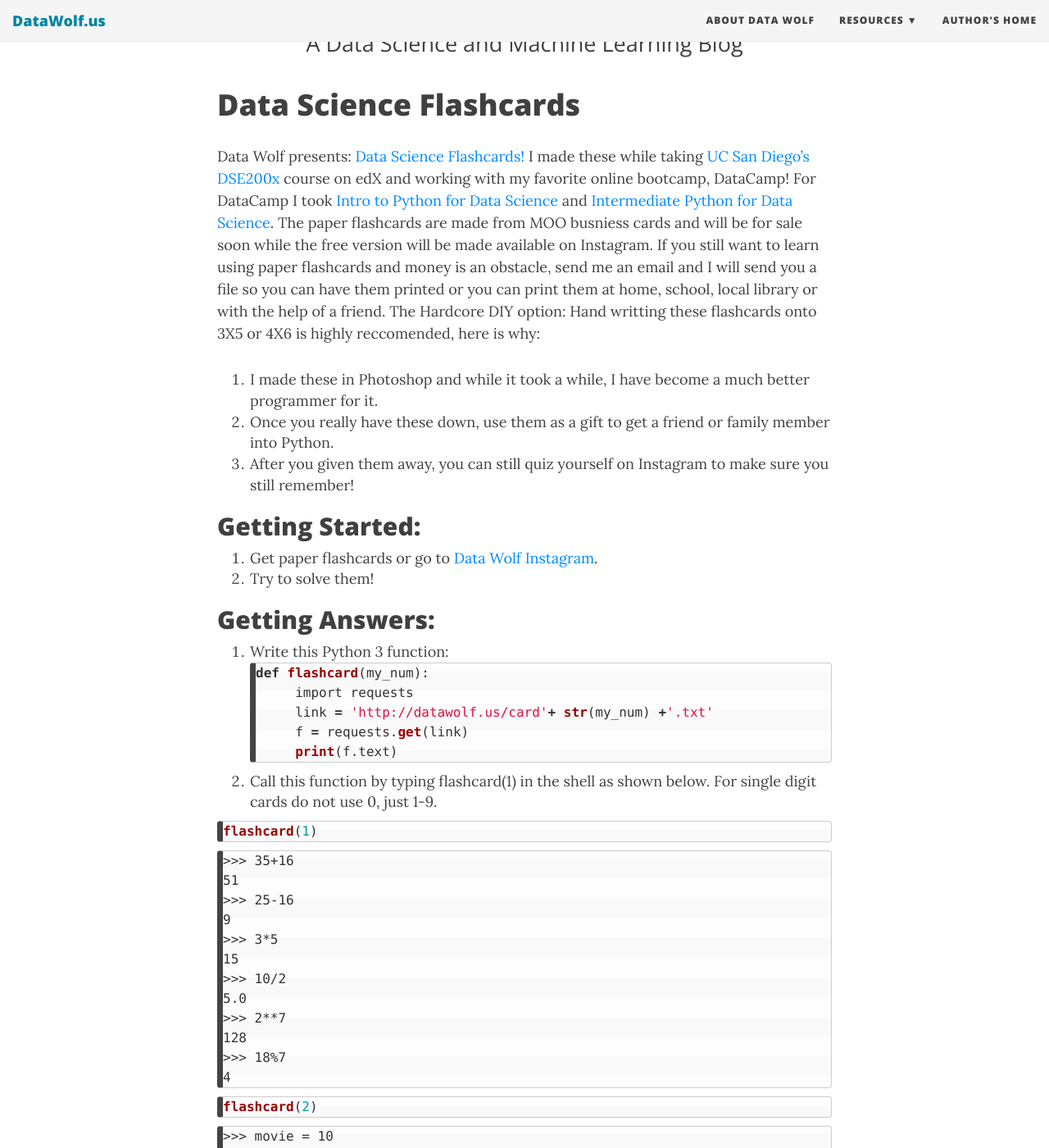
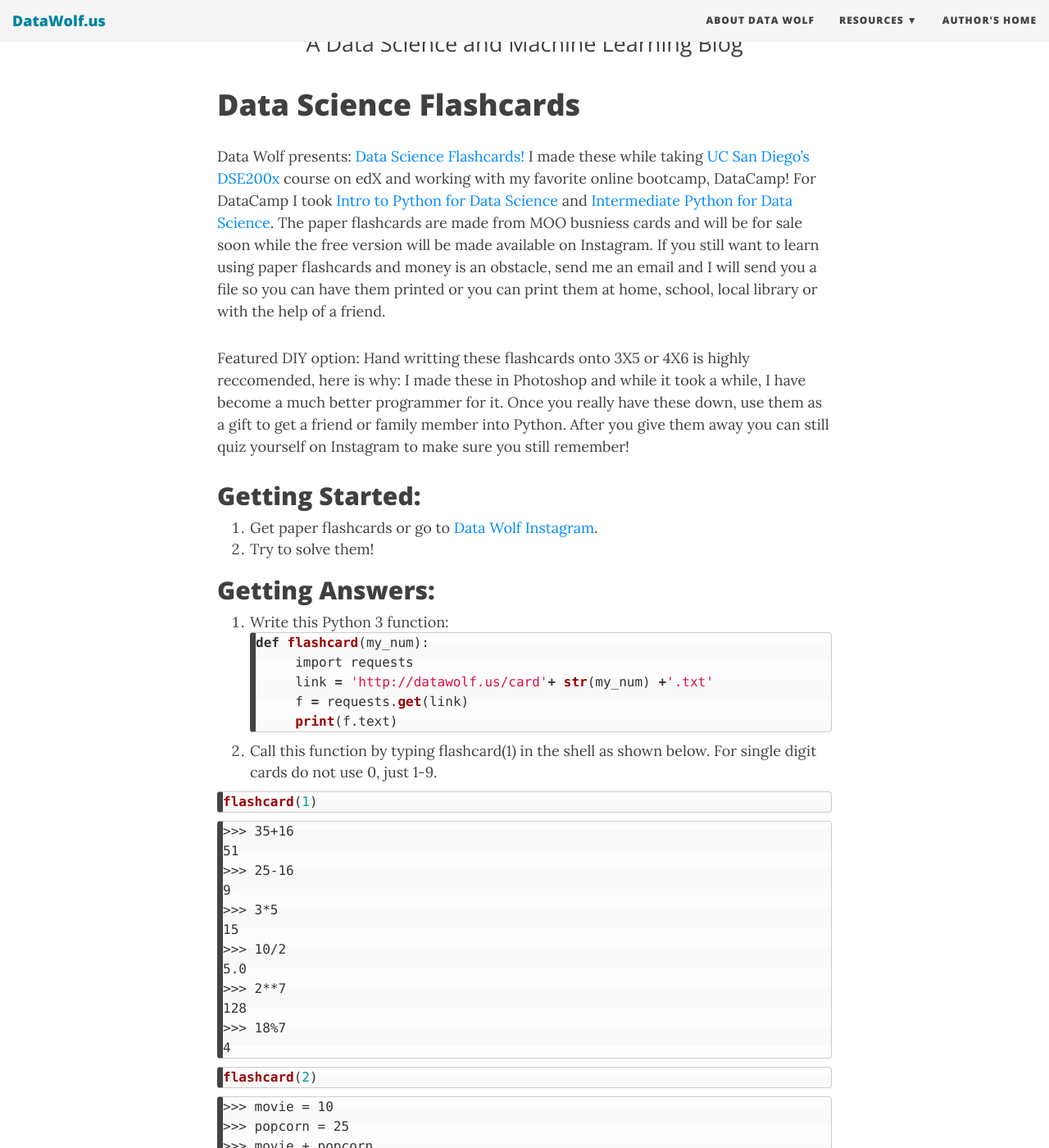
Before and after one commit to blueberrypineapple/data-wolf.github.io, a Jekyll site: the page built from about_data_wolf.md, in a window 1280 px wide and 1400 px high, scrolled down 214 px. Shown: the whole window at 82% size. Built offline with Jekyll 4.4.1, drawn with Linux system fonts in a browser that asks for light colours; nearby versions of some CDN libraries.

Commit message:
Update about_data_wolf.md

````diff
--- a/about_data_wolf.md
+++ b/about_data_wolf.md
@@ -5,11 +5,9 @@ subtitle: A Data Science and Machine Learning Blog
 ---
 
 # Data Science Flashcards
-Data Wolf presents: [Data Science Flashcards!](https://datawolf.us/2017-10-10-data-science-flashcards/) I made these while taking [UC San Diego's DSE200x](https://www.edx.org/micromasters/data-science) course on edX and working with my favorite online bootcamp, DataCamp! For DataCamp I took [Intro to Python for Data Science](https://www.datacamp.com/courses/intro-to-python-for-data-science) and [Intermediate Python for Data Science](https://www.datacamp.com/courses/intermediate-python-for-data-science). The paper flashcards are made from MOO busniess cards and will be for sale soon while the free version will be made available on Instagram. If you still want to learn using paper flashcards and money is an obstacle, send me an email and I will send you a file so you can have them printed or you can print them at home, school, local library or with the help of a friend. The Hardcore DIY option: Hand writting these flashcards onto 3X5 or 4X6 is highly reccomended, here is why:
+Data Wolf presents: [Data Science Flashcards!](https://datawolf.us/2017-10-10-data-science-flashcards/) I made these while taking [UC San Diego's DSE200x](https://www.edx.org/micromasters/data-science) course on edX and working with my favorite online bootcamp, DataCamp! For DataCamp I took [Intro to Python for Data Science](https://www.datacamp.com/courses/intro-to-python-for-data-science) and [Intermediate Python for Data Science](https://www.datacamp.com/courses/intermediate-python-for-data-science). The paper flashcards are made from MOO busniess cards and will be for sale soon while the free version will be made available on Instagram. If you still want to learn using paper flashcards and money is an obstacle, send me an email and I will send you a file so you can have them printed or you can print them at home, school, local library or with the help of a friend.
 
-1. I made these in Photoshop and while it took a while, I have become a  much better programmer for it.
-2. Once you really have these down, use them as a gift to get a friend or family member into Python.
-3. After you given them away, you can still quiz yourself on Instagram to make sure you still remember!
+Featured DIY option: Hand writting these flashcards onto 3X5 or 4X6 is highly reccomended, here is why: I made these in Photoshop and while it took a while, I have become a much better programmer for it. Once you really have these down, use them as a gift to get a friend or family member into Python. After you give them away you can still quiz yourself on Instagram to make sure you still remember!
 
 ## Getting Started:
 
@@ -70,7 +68,7 @@ flashcard(3)
     >>> print(my_list)
     This list demonstrates concatenation.
 
-
+```
 3. Alternatively, you can the QR code on the card.
 That's it.
 
````
